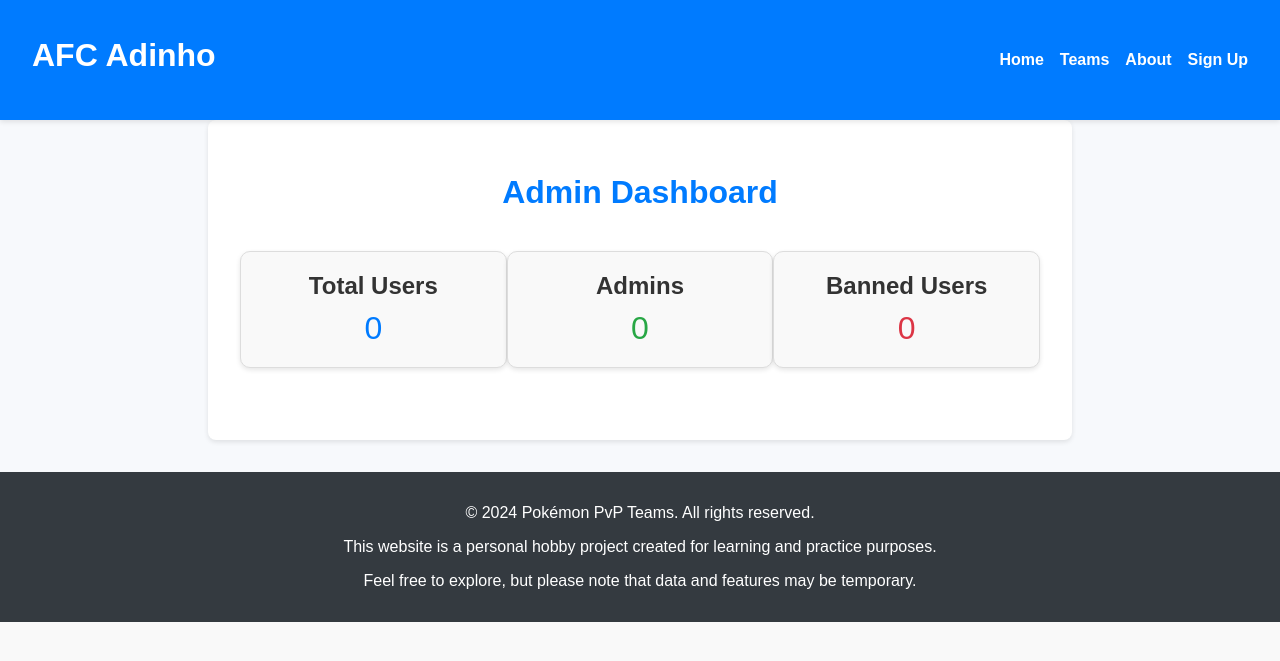
After one commit to AFCadinho/afc_website, a Flask app: page /admin/dashboard in a window 1280 px wide. The commit adds this page. Shown: the top 661 px of the page. Run offline with Flask 3, Linux system fonts and the light colour scheme.

Commit message:
ban implentation admin

```diff
--- a/app/models.py
+++ b/app/models.py
@@ -33,8 +33,11 @@ class Bans(db.Model):
     reason = sa.Column(sa.Text, nullable=False, server_default="Prohibited Action")
     banned_at = sa.Column(sa.DateTime, nullable=False, server_default=func.now())
     banned_by = sa.Column(sa.Integer, sa.ForeignKey("users.id"), nullable=False)
+    updated_by = sa.Column(sa.Integer, sa.ForeignKey("users.id"))
+    updated_at = sa.Column(sa.DateTime, server_default=func.now(), onupdate=func.now())
     banned_user = relationship("Users", foreign_keys=[user_id], back_populates="bans_received")
     admin_user = relationship("Users", foreign_keys=[banned_by], back_populates="bans_issued")
+    updater_user = relationship("Users", foreign_keys=[updated_by])
 
 class Games(db.Model):
     id = sa.Column(sa.Integer, primary_key=True)
--- a/app/routes/admin.py
+++ b/app/routes/admin.py
@@ -1,10 +1,13 @@
 from flask import Blueprint, render_template, session, redirect, url_for, request, flash
-from app.models import Users, BannedNames
+from app.models import Users, BannedNames, Bans
 from app.utils import validate_csrf_token
 from app.forms.admin_forms import BannedNamesForm
 from app import db
+from app.forms.admin_forms import BanForm
+from datetime import datetime
 
 bp = Blueprint('admin', __name__)
+
 
 @bp.route("/admin", methods=["POST", "GET"])
 def admin():
@@ -15,8 +18,28 @@ def admin():
         if not validate_csrf_token():
             return redirect(url_for("admin.admin"))
 
-    users = Users.query.order_by(Users.is_admin.desc(), Users.id).all()
-    return render_template("admin.html", users=users)
+    users = Users.query.order_by(
+        Users.is_admin.desc(),  # Admins first
+        Users.name.asc()        # Then sort alphabetically
+    ).all()
+
+    ban_form = BanForm()
+
+    return render_template("admin.html", users=users, ban_form=ban_form)
+
+
+@bp.route("/admin/dashboard")
+def admin_dashboard():
+    user_count = Users.query.count()  # Count total users
+    admin_count = Users.query.filter_by(is_admin=True).count()  # Count admins
+    banned_count = Users.query.filter_by(is_banned=True).count()  # Count banned users
+
+    return render_template(
+        "admin_dashboard.html",
+        user_count=user_count,
+        admin_count=admin_count,
+        banned_count=banned_count
+    )
 
 
 @bp.route("/admin/banned_names", methods=["GET", "POST"])
@@ -35,3 +58,49 @@ def banned_names_page():
 
     banned_names = BannedNames.query.all()
     return render_template("banned_names.html", banned_names=banned_names, form=form)
+
+
+@bp.route("/ban_user/<int:user_id>", methods=["GET","POST"])
+def ban_user(user_id):
+    user = Users.query.filter_by(id=user_id).first()
+    if not user:
+        return redirect(url_for("admin.admin"))
+
+    form = BanForm()
+
+    ban_record = Bans.query.filter_by(user_id=user.id).first()
+    if ban_record:
+        form = BanForm(obj=ban_record)
+
+    if form.validate_on_submit():
+        action = None
+        if form.ban.data and not user.is_banned:
+            # Ban the user
+            user.is_banned = True
+            ban_record = Bans(
+                user_id=user.id,
+                reason=form.reason.data,
+                banned_by=session.get("user_id")
+            )
+            db.session.add(ban_record)
+            action = "banned"
+
+        elif form.edit.data and user.is_banned:
+            # Update the existing ban reason
+            ban_record.reason = form.reason.data
+            ban_record.updated_by = session.get("user_id")
+            ban_record.updated_at = datetime.now()
+            action = "updated"
+
+        elif form.unban.data and user.is_banned:
+            # Unban the user
+            user.is_banned = False
+            action = "unbanned"
+            if ban_record:
+                db.session.delete(ban_record)
+
+        db.session.commit()
+        flash(f"{user.name} was {action} successfully. {'Ban reason updated.' if action == 'updated' else ''}", "success")
+        return redirect(url_for("admin.admin"))
+
+    return render_template("ban_user.html", user=user, form=form, ban_record=ban_record)
--- a/app/static/styles.css
+++ b/app/static/styles.css
@@ -575,3 +632,84 @@ body {
         margin-top: 5px; /* Add spacing in stacked layout */
     }
 }
+
+
+.stats-section {
+    display: flex;
+    justify-content: space-around;
+    margin: 40px 0;
+}
+
+.stat-card {
+    background-color: #f9f9f9;
+    border: 1px solid #ddd;
+    border-radius: 10px;
+    padding: 20px;
+    text-align: center;
+    width: 250px;
+    box-shadow: 0 2px 5px rgba(0, 0, 0, 0.1);
+    transition: transform 0.3s ease;
+}
+
+.stat-card:hover {
+    transform: translateY(-5px);
+}
+
+.stat-card h3 {
+    margin: 0;
+    color: #333;
+    font-size: 1.5rem;
+}
+
+.stat-card p {
+    font-size: 2rem;
+    margin: 10px 0 0;
+    color: #007bff;
+}
+
+.stat-card.admin-card p {
+    color: #28a745;
+}
+
+.stat-card.banned-card p {
+    color: #dc3545;
+}
+
+form div {
+    margin-bottom: 15px;
+}
+
+form textarea {
+    width: 100%;
+    height: 120px;
+    padding: 10px;
+    font-size: 1rem;
+    border: 1px solid #ccc;
+    border-radius: 5px;
+}
+
+.btn {
+    padding: 10px 20px;
+    font-size: 1rem;
+    border: none;
+    cursor: pointer;
+    border-radius: 5px;
+}
+
+.ban-btn {
+    background-color: #dc3545;
+    color: white;
+}
+
+.unban-btn {
+    background-color: #28a745;
+    color: white;
+}
+
+.cancel-btn {
+    background-color: #6c757d;
+    color: white;
+    text-decoration: none;
+    display: inline-block;
+    margin-top: 10px;
+}
--- /dev/null
+++ b/app/templates/admin_dashboard.html
@@ -0,0 +1,23 @@
+{% extends 'base.html' %}
+
+{% block title %}Admin Dashboard{% endblock %}
+
+{% block content %}
+<h1>Admin Dashboard</h1>
+
+<section class="stats-section">
+    <div class="stat-card">
+        <h3>Total Users</h3>
+        <p>{{ user_count }}</p>
+    </div>
+    <div class="stat-card admin-card">
+        <h3>Admins</h3>
+        <p>{{ admin_count }}</p>
+    </div>
+    <div class="stat-card banned-card">
+        <h3>Banned Users</h3>
+        <p>{{ banned_count }}</p>
+    </div>
+</section>
+
+{% endblock %}
--- a/app/templates/base.html
+++ b/app/templates/base.html
@@ -32,7 +32,7 @@
             <a href="{{ url_for('general.about') }}">About</a>
 
             {% if "user_id" in session %}
-                <a href="{{ url_for('profile.view_profile') }}">My Profile</a>
+                <a href="{{ url_for('profile.view_profile', user_id=session['user_id']) }}">My Profile</a>
                 {% if session["is_admin"] %}
                 <a href="{{ url_for('admin.admin') }}">Admin</a>
                 {% endif %}
--- a/app/templates/edit_profile.html
+++ b/app/templates/edit_profile.html
@@ -9,6 +9,7 @@
     {{ form.hidden_tag() }}
 
     <!-- Name -->
+    {% if session["is_admin"] %}
     <div>
         {{ form.name.label }}
         {{ form.name }}
@@ -18,6 +19,7 @@
         </div>
         {% endfor %}
     </div>
+    {% endif %}
 
     <!-- Email -->
     <div>
@@ -56,6 +58,6 @@
     <div>{{ form.submit(class="btn") }}</div>
 </form>
 
-<a href="{{ url_for('profile.view_profile') }}" class="cancel-link">Cancel</a>
+<a href="{{ url_for('profile.view_profile', user_id=user.id) }}" class="cancel-link">Cancel</a>
 
 {% endblock %}
--- a/app/templates/profile.html
+++ b/app/templates/profile.html
@@ -12,7 +12,7 @@
         <p><strong>Patreon Status:</strong> {% if user.is_patreon %} Active {% else %} Not a Patron {% endif %}</p>
     </div>
 
-    <a href="{{ url_for('profile.edit_profile') }}" class="edit-btn">Edit Profile</a>
+    <a href="{{ url_for('profile.edit_profile', user_id=user.id) }}" class="edit-btn">Edit Profile</a>
 </section>
 
 {% endblock %}
```
Also changed, not shown: other parts of app/static/styles.css (+57 -0 lines), app/forms/admin_forms.py (+13 -2 lines), app/forms/auth_forms.py (+10 -7 lines), app/queries/auth_queries.py (+13 -1 lines), app/routes/profile.py (+7 -8 lines), app/templates/admin.html (+55 -9 lines), app/templates/ban_user.html (added, +55 -0 lines), migrations/versions/c85202f31d58_add_updated_by_column_in_bans.py (added, +34 -0 lines), migrations/versions/fa39b9b65cee_add_updated_at.py (added, +32 -0 lines).
